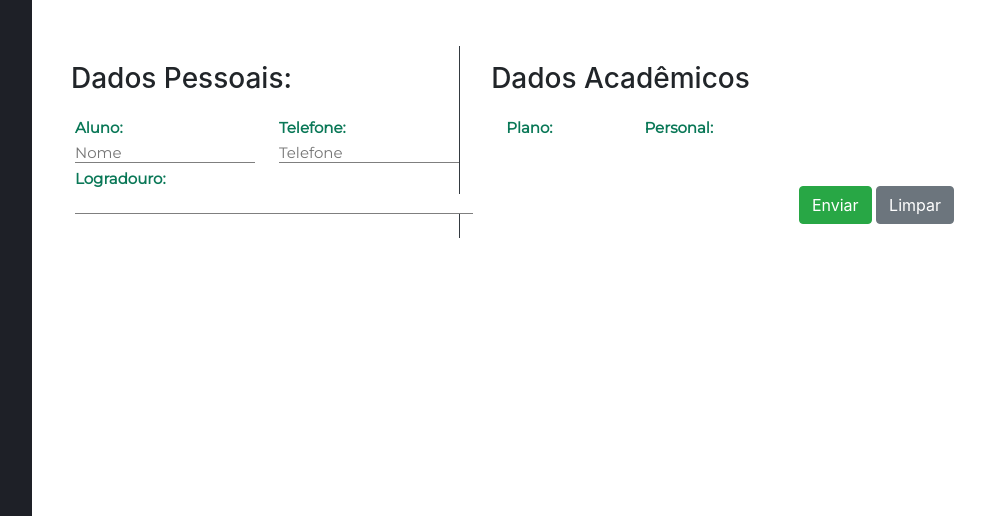
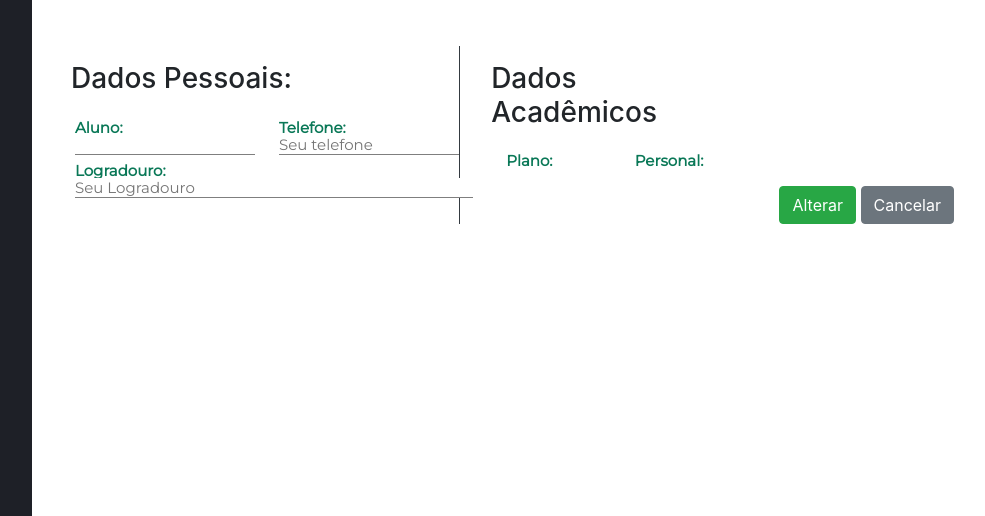
Before and after one commit to MatheusDois/Projetofinal, a PHP site: page /dashboard/alterardados.php in a window 1280 px wide. Shown: the part 284-800 px from the top of the page, without its empty margins (248-1233 px from the left). Run offline with PHP 8.4, Linux system fonts and the light colour scheme; a user stored in the database is signed in; data comes from the database, SQL or seed files in the repository; data that the repository does not hold is empty; some libraries are stand-ins or nearby versions.

Commit message:
Ediçao corrigida

```diff
--- a/dashboard/alterardados.php
+++ b/dashboard/alterardados.php
@@ -81,16 +81,13 @@
   padding: 0;
 }
 
-
-
-
-
 </style>
 
 <link href="//netdna.bootstrapcdn.com/font-awesome/4.0.3/css/font-awesome.css" rel="stylesheet">
 <link rel="stylesheet" href="https://cdnjs.cloudflare.com/ajax/libs/normalize/5.0.0/normalize.min.css">
 <link rel="stylesheet" href="https://stackpath.bootstrapcdn.com/bootstrap/4.3.1/css/bootstrap.min.css" integrity="sha384-ggOyR0iXCbMQv3Xipma34MD+dH/1fQ784/j6cY/iJTQUOhcWr7x9JvoRxT2MZw1T" crossorigin="anonymous">
 <link rel="stylesheet" href="./../css/perfil.css">
+
 
 <nav class="sidenav">
     <ul class="main-buttons">
@@ -117,64 +114,63 @@
 
         </ul>
       </li>
-      <li>
-        <i class="fa fa-circle fa-2x"></i>
-         Consectetur
-         <ul class="hidden">
-          <li>Lorem</li>
-          <li>Ipsum</li>
-          <li>Dolor</li>
-        </ul>
-      </li>
+
     </ul>
 </nav>
+
 <div class="divider"></div>
 <div id="content" class="text-center">
     <div class="back"></div>
     <div class="profile-photo">
         <img src="./imagens/avatar-2.png" alt="">
     </div>
-    <form action="./bancodedados/update.php" method="post" class="text-left">
+
+<form action="bancodedados/update.php" method="post" class="text-left">
 <div class="row container">
             <div class="col-5 ml-4 mr-3 pt-3 pb-3 box border-right border-dark">
                 <h3>Dados Pessoais:</h3>
 				<div class="row ml-1 " style="margin-top: 0">
 				<label for="nome" class="mt-3">
                         Aluno: <br>
-                        <input type="text" name="nome" id="left" class="mt-2"  placeholder="Nome" value="<?= $nome?>">
+                <input type="text" name="nome"  readonly="true"  value="<?php echo $nome?>" id="left" maxlength="14">
 				</label>
+
 				<label for="telefone" class="ml-4 mt-3">
                         Telefone: <br>
-                        <input type="text" name="telefone" id="left" class="mt-2" placeholder="Telefone" value="<?= $telefone?>">
+					<input type="number" name="telefone"  value="<?php echo $telefone?>" id="left" maxlength="14" placeholder="Seu telefone">
 					</label>
+
 					<label>
                         Logradouro:
-                        <input type="text" name="endereco" id="left" class="mt-2" value="<?= $ENDERECO ?>" style="width: 145%;">
+					<input type="text" name="ENDERECO" id="left" value="<?php echo $ENDERECO?>"maxlength="50" placeholder="Seu Logradouro"  style="width: 145%;">
 					</label>
 				</div>
 			</div>
+
+
 			<div class="col box pt-3 pb-3">
                 <h3>Dados Acadêmicos</h3>
                     <div class="row m-0 ">
                         <div class="col  mt-3">
                             <label>
                                 Plano:
-                                <input type="text" value="<?=$plano?>" readonly="truew"  class="w-100 rounded mt-2" style="border: none;">
+					<input type="text" name="plano" id="plano"  readonly="true" value="<?php echo $plano?>" maxlength="50" class="w-100 rounded mt-2" style="border: none;">
 					</label>
 					</div>
+
 					<div class="col  mt-3">
                             <label>
                                 Personal:
-                                <input type="text" value="<?=$personal?>" readonly="truew"  class="w-100 rounded mt-2" style="border: none;">
+					<input type="text" name="personal" readonly="true" value="<?php echo $personal?>" class="w-100 rounded mt-2" style="border: none;" maxlength="50">
 </label>
 </div>
 </div>
 </div>
+
 <div class="text-right mr-5" style="margin-top: 140px">
-                <input type="submit" value="Enviar" class="btn btn-success ml-3">
-                <input type="reset" value="Limpar" class="btn btn-secondary" >
+					<input type="submit" value="Alterar" class="btn btn-success ml-3">
+					<input type="reset" value="Cancelar" class="btn btn-secondary">
 </div>
 </div>
 </div>
-
  </form>
--- a/dashboard/bancodedados/create.php
+++ b/dashboard/bancodedados/create.php
@@ -7,7 +7,6 @@
 $email    = filter_input(INPUT_POST, 'email', FILTER_VALIDATE_EMAIL);
 $telefone = filter_input(INPUT_POST, 'telefone', FILTER_SANITIZE_NUMBER_INT);
 $plano     = filter_input(INPUT_POST, 'plano', FILTER_SANITIZE_SPECIAL_CHARS);
-
 $personal     = filter_input(INPUT_POST, 'personal', FILTER_SANITIZE_SPECIAL_CHARS);
 $ENDERECO     = filter_input(INPUT_POST, 'ENDERECO', FILTER_SANITIZE_SPECIAL_CHARS);
 $password=$_POST['password'];
--- a/dashboard/bancodedados/update.php
+++ b/dashboard/bancodedados/update.php
@@ -16,7 +16,7 @@
 $personal = filter_input(INPUT_POST, 'personal', FILTER_SANITIZE_SPECIAL_CHARS);
 $ENDERECO = filter_input(INPUT_POST, 'ENDERECO', FILTER_SANITIZE_SPECIAL_CHARS);
 if($nome=="" or $email==""){
-	$queryUpdate = $link->query("update tb_clientes set telefone='$telefone', CPF='$CPF', RG='$RG', ENDERECO='$ENDERECO' where id='$id'");
+	$queryUpdate = $link->query("update tb_clientes set telefone='$telefone', plano='$plano', personal='$personal', ENDERECO='$ENDERECO' where id='$id'");
 
 }
 
```
Also changed, not shown: dashboard/perfil.php (+1 -9 lines). Lines whose indentation alone changed are shown as unchanged.
